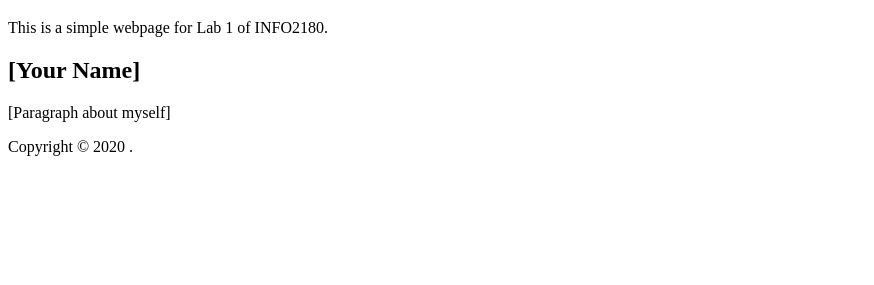
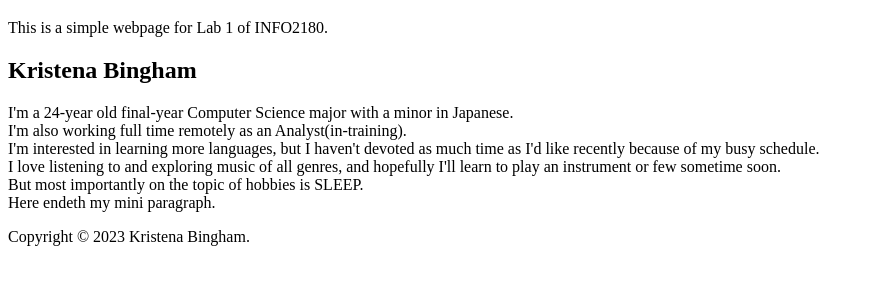
Before and after one commit to xkristina/info2180-lab1, a plain HTML site: page index.html in a window 1280 px wide. Shown: the part 61-346 px from the top of the page, without its empty margins (0-874 px from the left). Drawn offline with Linux system fonts and the light colour scheme.

Commit message:
Added html code for index.html

```diff
--- a/index.html
+++ b/index.html
@@ -1,23 +1,36 @@
 <!DOCTYPE html>
 <html lang="en">
+
 <head>
     <meta charset="UTF-8">
     <meta name="viewport" content="width=devicewidth,
     initial-scale=1.0">
     <meta http-equiv="X-UA-Compatible" content="ie=edge">
     <title>INFO2180 Lab 1</title>
+
+    <link href="styles.css" rel="stylesheet" type="text/css">
+
 </head>
+
 <body>
     <header>
     <h1>INFO2180 Lab 1</h1>
     <p>This is a simple webpage for Lab 1 of INFO2180.</p>
     </header>
     <main>
-<h2>[Your Name]</h2>
-<p>[Paragraph about myself]</p>
+    <h2>Kristena Bingham</h2>
+    <p>I'm a 24-year old final-year Computer Science major with a minor in Japanese.
+        <br>I'm also working full time remotely as an Analyst(in-training).
+        <br>I'm interested in learning more languages, but I haven't devoted as much time as I'd like recently because of my busy schedule.
+        <br>I love listening to and exploring music of all genres, and hopefully I'll learn to play an instrument or few sometime soon.
+        <br>But most importantly on the topic of hobbies is SLEEP.
+        <br>Here endeth my mini paragraph.
+    </p>
     </main>
     <footer>
-<p>Copyright &copy; 2020 <Your Name>.</p>
+    <p>Copyright &copy; 2023 Kristena Bingham.</p>
     </footer>
 </body>
+
+
 </html>
```
Lines whose indentation alone changed are shown as unchanged.
